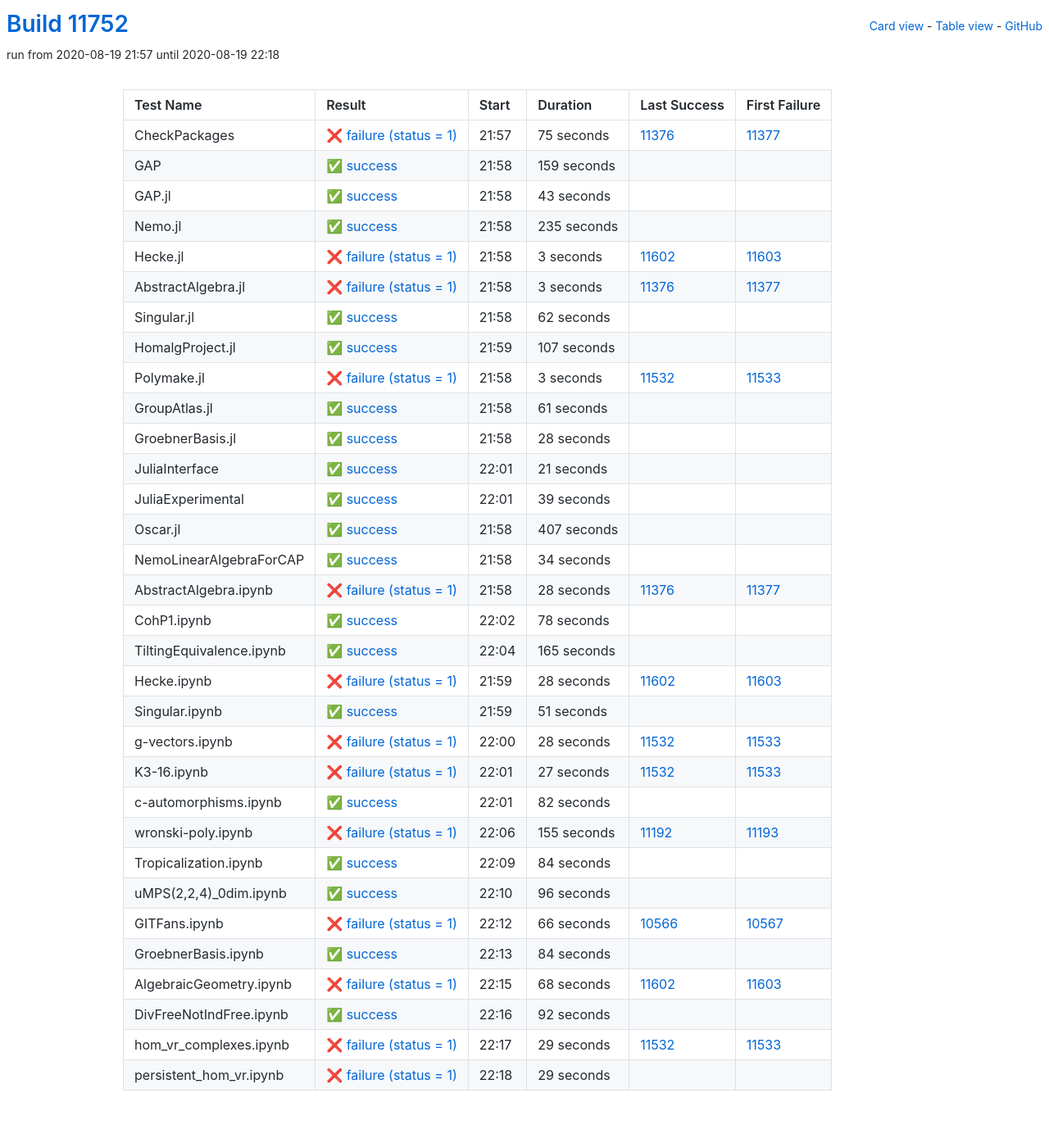
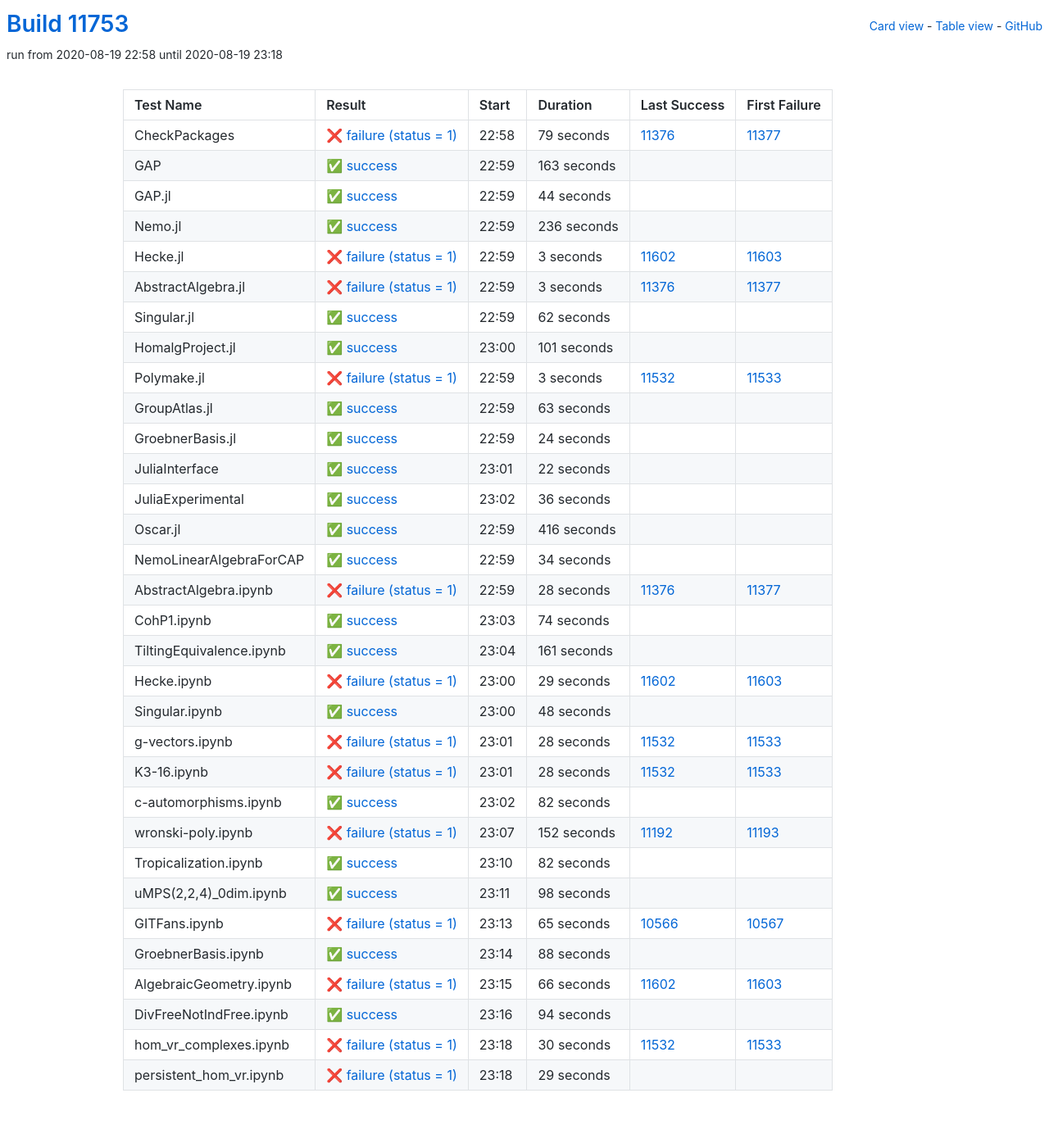
Before and after one commit to oscar-system/oscar-ci-status, a Jekyll site: the page built from table.html, in a window 1280 px wide. Shown: the whole page at 82% size. Built offline with Jekyll 4.4.1, drawn with Linux system fonts in a browser that asks for light colours.

Commit message:
Build #11753

```diff
--- a/_data/ci.yml
+++ b/_data/ci.yml
@@ -1,6 +1,6 @@
 ---
-build: 11752
-build_url: https://oscarci.mathematik.uni-kl.de/job/oscar/11752/
+build: 11753
+build_url: https://oscarci.mathematik.uni-kl.de/job/oscar/11753/
 job: oscar
 organization: oscar-system
 repo: oscar-ci-status
@@ -8,56 +8,56 @@
 tests:
 - name: CheckPackages
   id: checkpackages
-  log: https://oscarci.mathematik.uni-kl.de/job/oscar/11752/artifact/logs/build-11752/CheckPackages.log
-  start: 2020-08-19 21:57
+  log: https://oscarci.mathematik.uni-kl.de/job/oscar/11753/artifact/logs/build-11753/CheckPackages.log
+  start: 2020-08-19 22:58
   success: false
   exitcode: 1
   status: failure
-  duration: 75
+  duration: 79
   last_success: 11376
   last_success_url: https://oscarci.mathematik.uni-kl.de/job/oscar/11376/
   first_failure: 11377
   first_failure_url: https://oscarci.mathematik.uni-kl.de/job/oscar/11377/
 - name: GAP
   id: gap
-  log: https://oscarci.mathematik.uni-kl.de/job/oscar/11752/artifact/logs/build-11752/GAP.log
-  start: 2020-08-19 21:58
+  log: https://oscarci.mathematik.uni-kl.de/job/oscar/11753/artifact/logs/build-11753/GAP.log
+  start: 2020-08-19 22:59
   success: true
   exitcode: 0
   status: success
-  duration: 159
+  duration: 163
   last_success: false
   last_success_url:
   first_failure: false
   first_failure_url:
 - name: GAP.jl
   id: gap-jl
-  log: https://oscarci.mathematik.uni-kl.de/job/oscar/11752/artifact/logs/build-11752/GAP.jl.log
-  start: 2020-08-19 21:58
+  log: https://oscarci.mathematik.uni-kl.de/job/oscar/11753/artifact/logs/build-11753/GAP.jl.log
+  start: 2020-08-19 22:59
   success: true
   exitcode: 0
   status: success
-  duration: 43
+  duration: 44
   last_success: false
   last_success_url:
   first_failure: false
   first_failure_url:
 - name: Nemo.jl
   id: nemo-jl
-  log: https://oscarci.mathematik.uni-kl.de/job/oscar/11752/artifact/logs/build-11752/Nemo.jl.log
-  start: 2020-08-19 21:58
+  log: https://oscarci.mathematik.uni-kl.de/job/oscar/11753/artifact/logs/build-11753/Nemo.jl.log
+  start: 2020-08-19 22:59
   success: true
   exitcode: 0
   status: success
-  duration: 235
+  duration: 236
   last_success: false
   last_success_url:
   first_failure: false
   first_failure_url:
 - name: Hecke.jl
   id: hecke-jl
-  log: https://oscarci.mathematik.uni-kl.de/job/oscar/11752/artifact/logs/build-11752/Hecke.jl.log
-  start: 2020-08-19 21:58
+  log: https://oscarci.mathematik.uni-kl.de/job/oscar/11753/artifact/logs/build-11753/Hecke.jl.log
+  start: 2020-08-19 22:59
   success: false
   exitcode: 1
   status: failure
@@ -68,8 +68,8 @@
   first_failure_url: https://oscarci.mathematik.uni-kl.de/job/oscar/11603/
 - name: AbstractAlgebra.jl
   id: abstractalgebra-jl
-  log: https://oscarci.mathematik.uni-kl.de/job/oscar/11752/artifact/logs/build-11752/AbstractAlgebra.jl.log
-  start: 2020-08-19 21:58
+  log: https://oscarci.mathematik.uni-kl.de/job/oscar/11753/artifact/logs/build-11753/AbstractAlgebra.jl.log
+  start: 2020-08-19 22:59
   success: false
   exitcode: 1
   status: failure
@@ -80,8 +80,8 @@
   first_failure_url: https://oscarci.mathematik.uni-kl.de/job/oscar/11377/
 - name: Singular.jl
   id: singular-jl
-  log: https://oscarci.mathematik.uni-kl.de/job/oscar/11752/artifact/logs/build-11752/Singular.jl.log
-  start: 2020-08-19 21:58
+  log: https://oscarci.mathematik.uni-kl.de/job/oscar/11753/artifact/logs/build-11753/Singular.jl.log
+  start: 2020-08-19 22:59
   success: true
   exitcode: 0
   status: success
@@ -92,20 +92,20 @@
   first_failure_url:
 - name: HomalgProject.jl
   id: homalgproject-jl
-  log: https://oscarci.mathematik.uni-kl.de/job/oscar/11752/artifact/logs/build-11752/HomalgProject.jl.log
-  start: 2020-08-19 21:59
+  log: https://oscarci.mathematik.uni-kl.de/job/oscar/11753/artifact/logs/build-11753/HomalgProject.jl.log
+  start: 2020-08-19 23:00
   success: true
   exitcode: 0
   status: success
-  duration: 107
+  duration: 101
   last_success: false
   last_success_url:
   first_failure: false
   first_failure_url:
 - name: Polymake.jl
   id: polymake-jl
-  log: https://oscarci.mathematik.uni-kl.de/job/oscar/11752/artifact/logs/build-11752/Polymake.jl.log
-  start: 2020-08-19 21:58
+  log: https://oscarci.mathematik.uni-kl.de/job/oscar/11753/artifact/logs/build-11753/Polymake.jl.log
+  start: 2020-08-19 22:59
   success: false
   exitcode: 1
   status: failure
@@ -116,68 +116,68 @@
   first_failure_url: https://oscarci.mathematik.uni-kl.de/job/oscar/11533/
 - name: GroupAtlas.jl
   id: groupatlas-jl
-  log: https://oscarci.mathematik.uni-kl.de/job/oscar/11752/artifact/logs/build-11752/GroupAtlas.jl.log
-  start: 2020-08-19 21:58
+  log: https://oscarci.mathematik.uni-kl.de/job/oscar/11753/artifact/logs/build-11753/GroupAtlas.jl.log
+  start: 2020-08-19 22:59
   success: true
   exitcode: 0
   status: success
-  duration: 61
+  duration: 63
   last_success: false
   last_success_url:
   first_failure: false
   first_failure_url:
 - name: GroebnerBasis.jl
   id: groebnerbasis-jl
-  log: https://oscarci.mathematik.uni-kl.de/job/oscar/11752/artifact/logs/build-11752/GroebnerBasis.jl.log
-  start: 2020-08-19 21:58
+  log: https://oscarci.mathematik.uni-kl.de/job/oscar/11753/artifact/logs/build-11753/GroebnerBasis.jl.log
+  start: 2020-08-19 22:59
   success: true
   exitcode: 0
   status: success
-  duration: 28
+  duration: 24
   last_success: false
   last_success_url:
   first_failure: false
   first_failure_url:
 - name: JuliaInterface
   id: juliainterface
-  log: https://oscarci.mathematik.uni-kl.de/job/oscar/11752/artifact/logs/build-11752/JuliaInterface.log
-  start: 2020-08-19 22:01
+  log: https://oscarci.mathematik.uni-kl.de/job/oscar/11753/artifact/logs/build-11753/JuliaInterface.log
+  start: 2020-08-19 23:01
   success: true
   exitcode: 0
   status: success
-  duration: 21
+  duration: 22
   last_success: false
   last_success_url:
   first_failure: false
   first_failure_url:
 - name: JuliaExperimental
   id: juliaexperimental
-  log: https://oscarci.mathematik.uni-kl.de/job/oscar/11752/artifact/logs/build-11752/JuliaExperimental.log
-  start: 2020-08-19 22:01
+  log: https://oscarci.mathematik.uni-kl.de/job/oscar/11753/artifact/logs/build-11753/JuliaExperimental.log
+  start: 2020-08-19 23:02
   success: true
   exitcode: 0
   status: success
-  duration: 39
+  duration: 36
   last_success: false
   last_success_url:
   first_failure: false
   first_failure_url:
 - name: Oscar.jl
   id: oscar-jl
-  log: https://oscarci.mathematik.uni-kl.de/job/oscar/11752/artifact/logs/build-11752/Oscar.jl.log
-  start: 2020-08-19 21:58
+  log: https://oscarci.mathematik.uni-kl.de/job/oscar/11753/artifact/logs/build-11753/Oscar.jl.log
+  start: 2020-08-19 22:59
   success: true
   exitcode: 0
   status: success
-  duration: 407
+  duration: 416
   last_success: false
   last_success_url:
   first_failure: false
   first_failure_url:
 - name: NemoLinearAlgebraForCAP
   id: nemolinearalgebraforcap
-  log: https://oscarci.mathematik.uni-kl.de/job/oscar/11752/artifact/logs/build-11752/NemoLinearAlgebraForCAP.log
-  start: 2020-08-19 21:58
+  log: https://oscarci.mathematik.uni-kl.de/job/oscar/11753/artifact/logs/build-11753/NemoLinearAlgebraForCAP.log
+  start: 2020-08-19 22:59
   success: true
   exitcode: 0
   status: success
@@ -188,8 +188,8 @@
   first_failure_url:
 - name: AbstractAlgebra.ipynb
   id: abstractalgebra-ipynb
-  log: https://oscarci.mathematik.uni-kl.de/job/oscar/11752/artifact/logs/build-11752/AbstractAlgebra.ipynb.log
-  start: 2020-08-19 21:58
+  log: https://oscarci.mathematik.uni-kl.de/job/oscar/11753/artifact/logs/build-11753/AbstractAlgebra.ipynb.log
+  start: 2020-08-19 22:59
   success: false
   exitcode: 1
   status: failure
@@ -200,56 +200,56 @@
   first_failure_url: https://oscarci.mathematik.uni-kl.de/job/oscar/11377/
 - name: CohP1.ipynb
   id: cohp1-ipynb
-  log: https://oscarci.mathematik.uni-kl.de/job/oscar/11752/artifact/logs/build-11752/CohP1.ipynb.log
-  start: 2020-08-19 22:02
+  log: https://oscarci.mathematik.uni-kl.de/job/oscar/11753/artifact/logs/build-11753/CohP1.ipynb.log
+  start: 2020-08-19 23:03
   success: true
   exitcode: 0
   status: success
-  duration: 78
+  duration: 74
   last_success: false
   last_success_url:
   first_failure: false
   first_failure_url:
 - name: TiltingEquivalence.ipynb
   id: tiltingequivalence-ipynb
-  log: https://oscarci.mathematik.uni-kl.de/job/oscar/11752/artifact/logs/build-11752/TiltingEquivalence.ipynb.log
-  start: 2020-08-19 22:04
+  log: https://oscarci.mathematik.uni-kl.de/job/oscar/11753/artifact/logs/build-11753/TiltingEquivalence.ipynb.log
+  start: 2020-08-19 23:04
   success: true
   exitcode: 0
   status: success
-  duration: 165
+  duration: 161
   last_success: false
   last_success_url:
   first_failure: false
   first_failure_url:
 - name: Hecke.ipynb
   id: hecke-ipynb
-  log: https://oscarci.mathematik.uni-kl.de/job/oscar/11752/artifact/logs/build-11752/Hecke.ipynb.log
-  start: 2020-08-19 21:59
+  log: https://oscarci.mathematik.uni-kl.de/job/oscar/11753/artifact/logs/build-11753/Hecke.ipynb.log
+  start: 2020-08-19 23:00
   success: false
   exitcode: 1
   status: failure
-  duration: 28
+  duration: 29
   last_success: 11602
   last_success_url: https://oscarci.mathematik.uni-kl.de/job/oscar/11602/
   first_failure: 11603
   first_failure_url: https://oscarci.mathematik.uni-kl.de/job/oscar/11603/
 - name: Singular.ipynb
   id: singular-ipynb
-  log: https://oscarci.mathematik.uni-kl.de/job/oscar/11752/artifact/logs/build-11752/Singular.ipynb.log
-  start: 2020-08-19 21:59
+  log: https://oscarci.mathematik.uni-kl.de/job/oscar/11753/artifact/logs/build-11753/Singular.ipynb.log
+  start: 2020-08-19 23:00
   success: true
   exitcode: 0
   status: success
-  duration: 51
+  duration: 48
   last_success: false
   last_success_url:
   first_failure: false
   first_failure_url:
 - name: g-vectors.ipynb
   id: g-vectors-ipynb
-  log: https://oscarci.mathematik.uni-kl.de/job/oscar/11752/artifact/logs/build-11752/g-vectors.ipynb.log
-  start: 2020-08-19 22:00
+  log: https://oscarci.mathematik.uni-kl.de/job/oscar/11753/artifact/logs/build-11753/g-vectors.ipynb.log
+  start: 2020-08-19 23:01
   success: false
   exitcode: 1
   status: failure
@@ -260,20 +260,20 @@
   first_failure_url: https://oscarci.mathematik.uni-kl.de/job/oscar/11533/
 - name: K3-16.ipynb
   id: k3-16-ipynb
-  log: https://oscarci.mathematik.uni-kl.de/job/oscar/11752/artifact/logs/build-11752/K3-16.ipynb.log
-  start: 2020-08-19 22:01
+  log: https://oscarci.mathematik.uni-kl.de/job/oscar/11753/artifact/logs/build-11753/K3-16.ipynb.log
+  start: 2020-08-19 23:01
   success: false
   exitcode: 1
   status: failure
-  duration: 27
+  duration: 28
   last_success: 11532
   last_success_url: https://oscarci.mathematik.uni-kl.de/job/oscar/11532/
   first_failure: 11533
   first_failure_url: https://oscarci.mathematik.uni-kl.de/job/oscar/11533/
 - name: c-automorphisms.ipynb
   id: c-automorphisms-ipynb
-  log: https://oscarci.mathematik.uni-kl.de/job/oscar/11752/artifact/logs/build-11752/c-automorphisms.ipynb.log
-  start: 2020-08-19 22:01
+  log: https://oscarci.mathematik.uni-kl.de/job/oscar/11753/artifact/logs/build-11753/c-automorphisms.ipynb.log
+  start: 2020-08-19 23:02
   success: true
   exitcode: 0
   status: success
@@ -284,104 +284,104 @@
   first_failure_url:
 - name: wronski-poly.ipynb
   id: wronski-poly-ipynb
-  log: https://oscarci.mathematik.uni-kl.de/job/oscar/11752/artifact/logs/build-11752/wronski-poly.ipynb.log
-  start: 2020-08-19 22:06
+  log: https://oscarci.mathematik.uni-kl.de/job/oscar/11753/artifact/logs/build-11753/wronski-poly.ipynb.log
+  start: 2020-08-19 23:07
   success: false
   exitcode: 1
   status: failure
-  duration: 155
+  duration: 152
   last_success: 11192
   last_success_url: https://oscarci.mathematik.uni-kl.de/job/oscar/11192/
   first_failure: 11193
   first_failure_url: https://oscarci.mathematik.uni-kl.de/job/oscar/11193/
 - name: Tropicalization.ipynb
   id: tropicalization-ipynb
-  log: https://oscarci.mathematik.uni-kl.de/job/oscar/11752/artifact/logs/build-11752/Tropicalization.ipynb.log
-  start: 2020-08-19 22:09
+  log: https://oscarci.mathematik.uni-kl.de/job/oscar/11753/artifact/logs/build-11753/Tropicalization.ipynb.log
+  start: 2020-08-19 23:10
   success: true
   exitcode: 0
   status: success
-  duration: 84
+  duration: 82
   last_success: false
   last_success_url:
   first_failure: false
   first_failure_url:
 - name: uMPS(2,2,4)_0dim.ipynb
   id: umps-2-2-4-0dim-ipynb
-  log: https://oscarci.mathematik.uni-kl.de/job/oscar/11752/artifact/logs/build-11752/uMPS-2-2-4-_0dim.ipynb.log
-  start: 2020-08-19 22:10
+  log: https://oscarci.mathematik.uni-kl.de/job/oscar/11753/artifact/logs/build-11753/uMPS-2-2-4-_0dim.ipynb.log
+  start: 2020-08-19 23:11
   success: true
   exitcode: 0
   status: success
-  duration: 96
+  duration: 98
   last_success: false
   last_success_url:
   first_failure: false
   first_failure_url:
 - name: GITFans.ipynb
   id: gitfans-ipynb
-  log: https://oscarci.mathematik.uni-kl.de/job/oscar/11752/artifact/logs/build-11752/GITFans.ipynb.log
-  start: 2020-08-19 22:12
+  log: https://oscarci.mathematik.uni-kl.de/job/oscar/11753/artifact/logs/build-11753/GITFans.ipynb.log
+  start: 2020-08-19 23:13
   success: false
   exitcode: 1
   status: failure
-  duration: 66
+  duration: 65
   last_success: 10566
   last_success_url: https://oscarci.mathematik.uni-kl.de/job/oscar/10566/
   first_failure: 10567
   first_failure_url: https://oscarci.mathematik.uni-kl.de/job/oscar/10567/
 - name: GroebnerBasis.ipynb
   id: groebnerbasis-ipynb
-  log: https://oscarci.mathematik.uni-kl.de/job/oscar/11752/artifact/logs/build-11752/GroebnerBasis.ipynb.log
-  start: 2020-08-19 22:13
+  log: https://oscarci.mathematik.uni-kl.de/job/oscar/11753/artifact/logs/build-11753/GroebnerBasis.ipynb.log
+  start: 2020-08-19 23:14
   success: true
   exitcode: 0
   status: success
-  duration: 84
+  duration: 88
   last_success: false
   last_success_url:
   first_failure: false
   first_failure_url:
 - name: AlgebraicGeometry.ipynb
   id: algebraicgeometry-ipynb
-  log: https://oscarci.mathematik.uni-kl.de/job/oscar/11752/artifact/logs/build-11752/AlgebraicGeometry.ipynb.log
-  start: 2020-08-19 22:15
+  log: https://oscarci.mathematik.uni-kl.de/job/oscar/11753/artifact/logs/build-11753/AlgebraicGeometry.ipynb.log
+  start: 2020-08-19 23:15
   success: false
   exitcode: 1
   status: failure
-  duration: 68
+  duration: 66
   last_success: 11602
   last_success_url: https://oscarci.mathematik.uni-kl.de/job/oscar/11602/
   first_failure: 11603
   first_failure_url: https://oscarci.mathematik.uni-kl.de/job/oscar/11603/
 - name: DivFreeNotIndFree.ipynb
   id: divfreenotindfree-ipynb
-  log: https://oscarci.mathematik.uni-kl.de/job/oscar/11752/artifact/logs/build-11752/DivFreeNotIndFree.ipynb.log
-  start: 2020-08-19 22:16
+  log: https://oscarci.mathematik.uni-kl.de/job/oscar/11753/artifact/logs/build-11753/DivFreeNotIndFree.ipynb.log
+  start: 2020-08-19 23:16
   success: true
   exitcode: 0
   status: success
-  duration: 92
+  duration: 94
   last_success: false
   last_success_url:
   first_failure: false
   first_failure_url:
 - name: hom_vr_complexes.ipynb
   id: hom-vr-complexes-ipynb
-  log: https://oscarci.mathematik.uni-kl.de/job/oscar/11752/artifact/logs/build-11752/hom_vr_complexes.ipynb.log
-  start: 2020-08-19 22:17
+  log: https://oscarci.mathematik.uni-kl.de/job/oscar/11753/artifact/logs/build-11753/hom_vr_complexes.ipynb.log
+  start: 2020-08-19 23:18
   success: false
   exitcode: 1
   status: failure
-  duration: 29
+  duration: 30
   last_success: 11532
   last_success_url: https://oscarci.mathematik.uni-kl.de/job/oscar/11532/
   first_failure: 11533
   first_failure_url: https://oscarci.mathematik.uni-kl.de/job/oscar/11533/
 - name: persistent_hom_vr.ipynb
   id: persistent-hom-vr-ipynb
-  log: https://oscarci.mathematik.uni-kl.de/job/oscar/11752/artifact/logs/build-11752/persistent_hom_vr.ipynb.log
-  start: 2020-08-19 22:18
+  log: https://oscarci.mathematik.uni-kl.de/job/oscar/11753/artifact/logs/build-11753/persistent_hom_vr.ipynb.log
+  start: 2020-08-19 23:18
   success: false
   exitcode: 1
   status: failure
```
Also changed, not shown: README.md.
